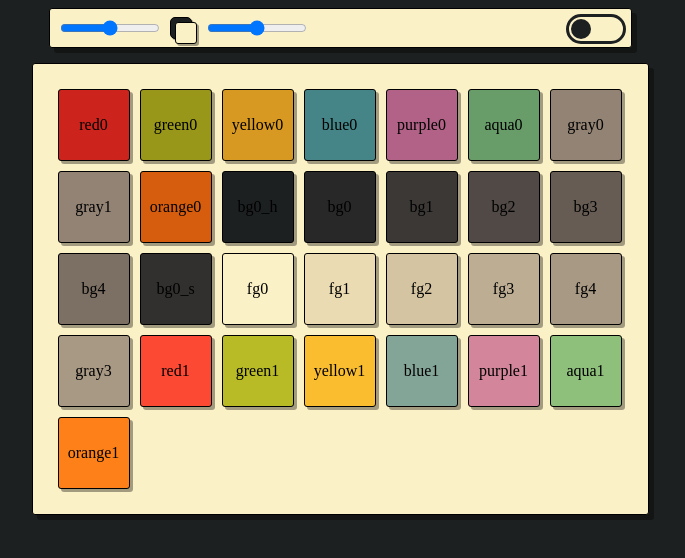
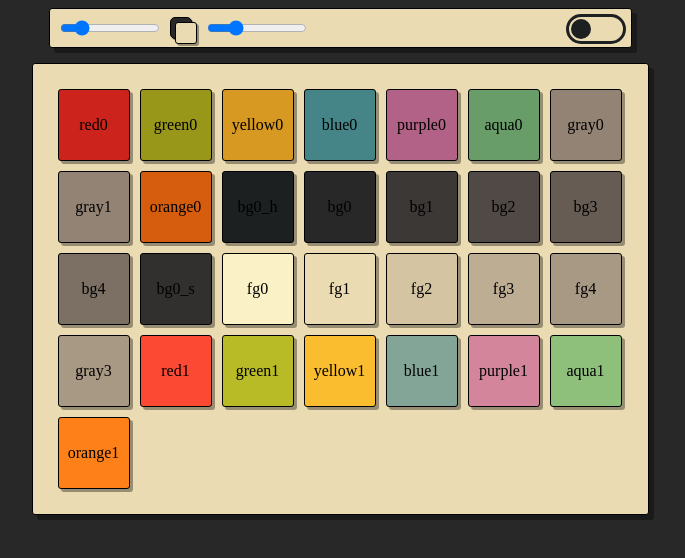
Before and after one commit to CalebeCopello/devBlog, a plain HTML site: page theme/index.html in a window 1280 px wide. Shown: the whole page, without its empty margins (300-985 px from the left). Drawn offline with Linux system fonts and the light colour scheme.

Commit message:
Update
Minor details for the theme

```diff
--- a/theme/index.html
+++ b/theme/index.html
@@ -9,12 +9,12 @@
 <body>
     <div class="divWrapperThemeButtons">
         <div class="divWrapperBgFgTheme">
-            <input type="range" name="background" id="backgroundThemeRange" min="0" max="6" step="1" class="themeRange themeRangeLeft">
+            <input type="range" name="background" id="backgroundThemeRange" min="0" max="6" step="1" value="1" class="themeRange themeRangeLeft">
             <div class="divBgFgThemeDisplayContainer">
                 <div class="divBackgroundThemeDisplay" id="divBackgroundThemeDisplay"></div>
                 <div class="divForegroundThemeDisplay" id="divForegroundThemeDisplay"></div>
             </div>
-            <input type="range" name="foreground" id="foregroundThemeRange" min="0" max="4" step="1" class="themeRange themeRangeRight">
+            <input type="range" name="foreground" id="foregroundThemeRange" min="0" max="4" step="1" value="1" class="themeRange themeRangeRight">
         </div>
         <label class="wrapperThemeToggleMode">
             <input type="checkbox" name="themeSelector" id="themeSelector">
--- a/theme/style.css
+++ b/theme/style.css
@@ -78,13 +78,13 @@ orange1: #af3a03
     --bg3: #665c54;
     --bg4: #7c6f64;
     --bg0_s: #32302f;
-    --bgD: #1d2021;
+    --bgD: #282828;
     --fg0: #fbf1c7;
     --fg1: #ebdbb2;
     --fg2: #d5c4a1;
     --fg3: #bdae93;
     --fg4: #a89984;
-    --fgD: #fbf1c7;
+    --fgD: #ebdbb2;
     --gray3: #a89984;
     --red1: #fb4934;
     --green1: #b8bb26;
```
Also changed, not shown: theme/teste.html (deleted, +0 -19 lines).
